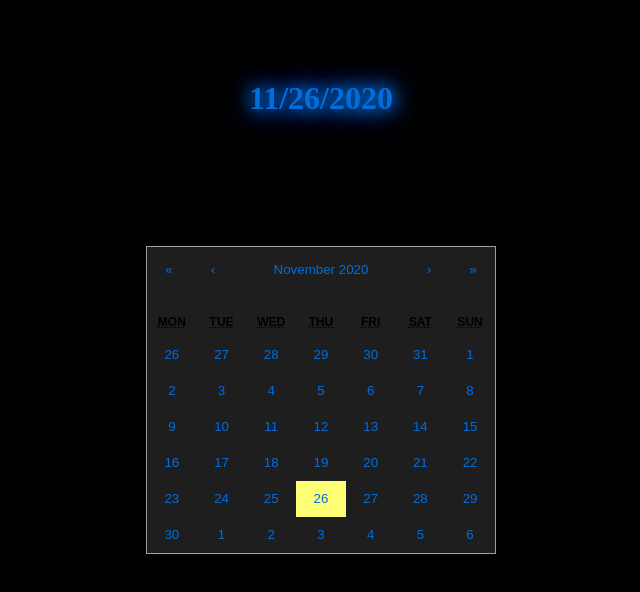
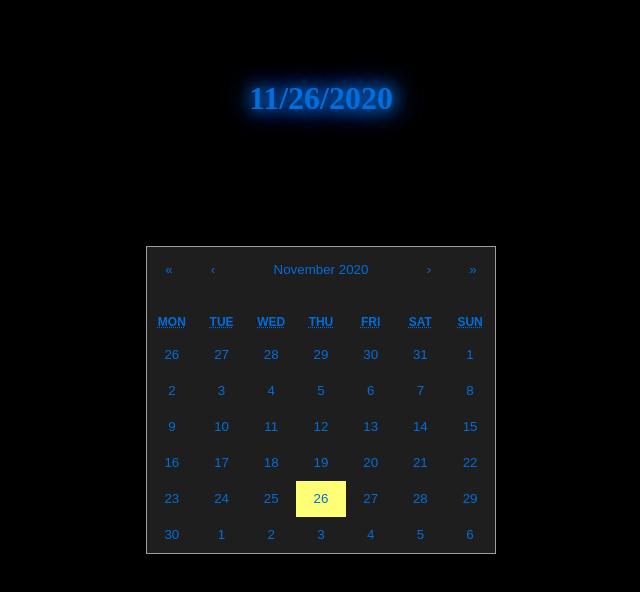
Before and after one commit to michaelseraus/Todo-App, a React (Create React App) app: page / in a window 1280 px wide. Shown: the top 592 px of the page, without its empty margins (319-959 px from the left). Built offline with nearby package versions, Linux system fonts and the light colour scheme; a web font is replaced by a local one.

Commit message:
calendar

```diff
--- a/src/Styles/app.scss
+++ b/src/Styles/app.scss
@@ -37,6 +37,9 @@
 .react-calendar__month-view__days__day--neighboringMonth {
   color: whitesmoke;
 }
+.react-calendar__month-view__weekdays {
+  color: #006edc !important;
+}
 .react-calendar__tile:enabled:hover,
 .react-calendar__tile:enabled:focus {
   background-color: #006edc !important;
```
